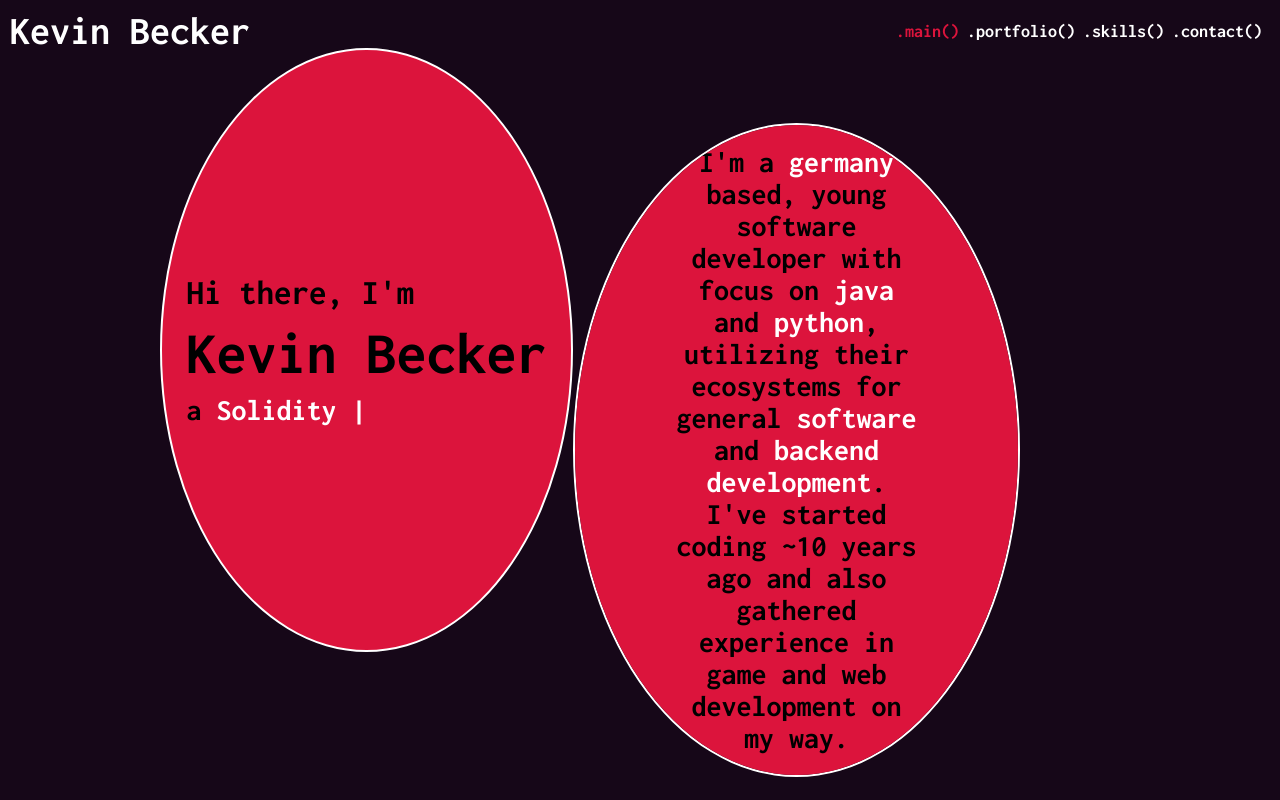
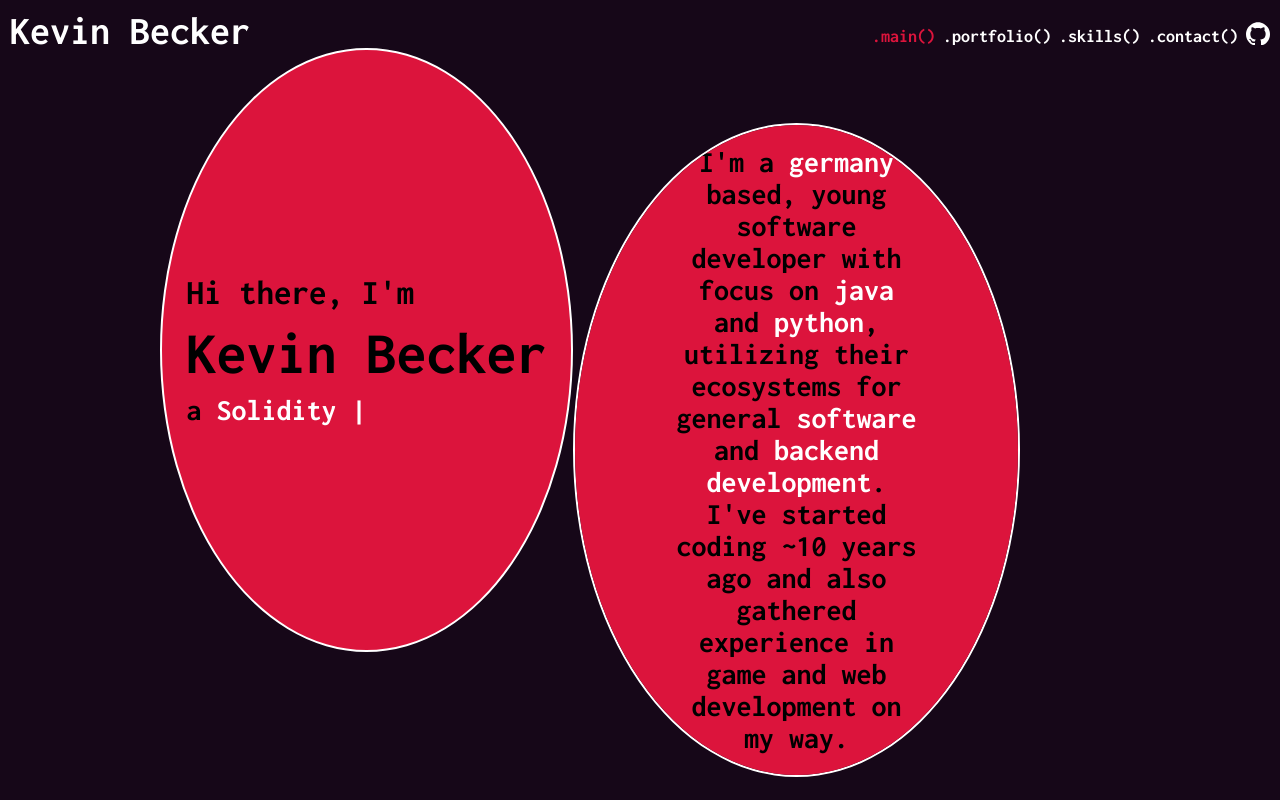
Before and after one commit to MrElektronz/portfolio-frontend, a React (Create React App) app: page / in a window 1280 px wide. Built offline with nearby package versions, Linux system fonts and the light colour scheme.

Commit message:
added github icon to topbar

```diff
--- a/src/components/topbar/Topbar.jsx
+++ b/src/components/topbar/Topbar.jsx
@@ -33,6 +33,35 @@ export default function Topbar() {
               {list.map((item,i)=>(
                   <a key={i} href={item.id} className={selected === item.id  ? "pagelink active" : "pagelink"}>{item.title}</a>
               ))}
+
+        <a href="https://github.com/MrElektronz" className="svgWrapper" target="_blank" rel="noopener noreferrer">
+              <svg version="1.1" id="github" x="0px" y="0px"
+	 width="24px" height="24px" viewBox="0 0 438.549 438.549"
+	 >
+        <g>
+            <path d="M409.132,114.573c-19.608-33.596-46.205-60.194-79.798-79.8C295.736,15.166,259.057,5.365,219.271,5.365
+                c-39.781,0-76.472,9.804-110.063,29.408c-33.596,19.605-60.192,46.204-79.8,79.8C9.803,148.168,0,184.854,0,224.63
+                c0,47.78,13.94,90.745,41.827,128.906c27.884,38.164,63.906,64.572,108.063,79.227c5.14,0.954,8.945,0.283,11.419-1.996
+                c2.475-2.282,3.711-5.14,3.711-8.562c0-0.571-0.049-5.708-0.144-15.417c-0.098-9.709-0.144-18.179-0.144-25.406l-6.567,1.136
+                c-4.187,0.767-9.469,1.092-15.846,1c-6.374-0.089-12.991-0.757-19.842-1.999c-6.854-1.231-13.229-4.086-19.13-8.559
+                c-5.898-4.473-10.085-10.328-12.56-17.556l-2.855-6.57c-1.903-4.374-4.899-9.233-8.992-14.559
+                c-4.093-5.331-8.232-8.945-12.419-10.848l-1.999-1.431c-1.332-0.951-2.568-2.098-3.711-3.429c-1.142-1.331-1.997-2.663-2.568-3.997
+                c-0.572-1.335-0.098-2.43,1.427-3.289c1.525-0.859,4.281-1.276,8.28-1.276l5.708,0.853c3.807,0.763,8.516,3.042,14.133,6.851
+                c5.614,3.806,10.229,8.754,13.846,14.842c4.38,7.806,9.657,13.754,15.846,17.847c6.184,4.093,12.419,6.136,18.699,6.136
+                c6.28,0,11.704-0.476,16.274-1.423c4.565-0.952,8.848-2.383,12.847-4.285c1.713-12.758,6.377-22.559,13.988-29.41
+                c-10.848-1.14-20.601-2.857-29.264-5.14c-8.658-2.286-17.605-5.996-26.835-11.14c-9.235-5.137-16.896-11.516-22.985-19.126
+                c-6.09-7.614-11.088-17.61-14.987-29.979c-3.901-12.374-5.852-26.648-5.852-42.826c0-23.035,7.52-42.637,22.557-58.817
+                c-7.044-17.318-6.379-36.732,1.997-58.24c5.52-1.715,13.706-0.428,24.554,3.853c10.85,4.283,18.794,7.952,23.84,10.994
+                c5.046,3.041,9.089,5.618,12.135,7.708c17.705-4.947,35.976-7.421,54.818-7.421s37.117,2.474,54.823,7.421l10.849-6.849
+                c7.419-4.57,16.18-8.758,26.262-12.565c10.088-3.805,17.802-4.853,23.134-3.138c8.562,21.509,9.325,40.922,2.279,58.24
+                c15.036,16.18,22.559,35.787,22.559,58.817c0,16.178-1.958,30.497-5.853,42.966c-3.9,12.471-8.941,22.457-15.125,29.979
+                c-6.191,7.521-13.901,13.85-23.131,18.986c-9.232,5.14-18.182,8.85-26.84,11.136c-8.662,2.286-18.415,4.004-29.263,5.146
+                c9.894,8.562,14.842,22.077,14.842,40.539v60.237c0,3.422,1.19,6.279,3.572,8.562c2.379,2.279,6.136,2.95,11.276,1.995
+                c44.163-14.653,80.185-41.062,108.068-79.226c27.88-38.161,41.825-81.126,41.825-128.906
+                C438.536,184.851,428.728,148.168,409.132,114.573z"/>
+        </g>
+        </svg>
+        </a>
           </div>
       </div>
   </div>;
--- a/src/components/topbar/topbar.scss
+++ b/src/components/topbar/topbar.scss
@@ -39,6 +39,18 @@
             @include mobile{
                 align-items: center;
             }
+
+            .svgWrapper{
+                fill:$textColor;
+                :hover{
+                    fill: $highlightDark;
+                    transition: fill 0.2s ease;
+                }
+                svg{
+                    transform: translateY(4px);
+                    fill: inherit;
+                }
+            }
             .pagelink{
                 font-weight: 600;
                 padding-right: 8px;
```
Also changed, not shown: public/img/github.png (added).
